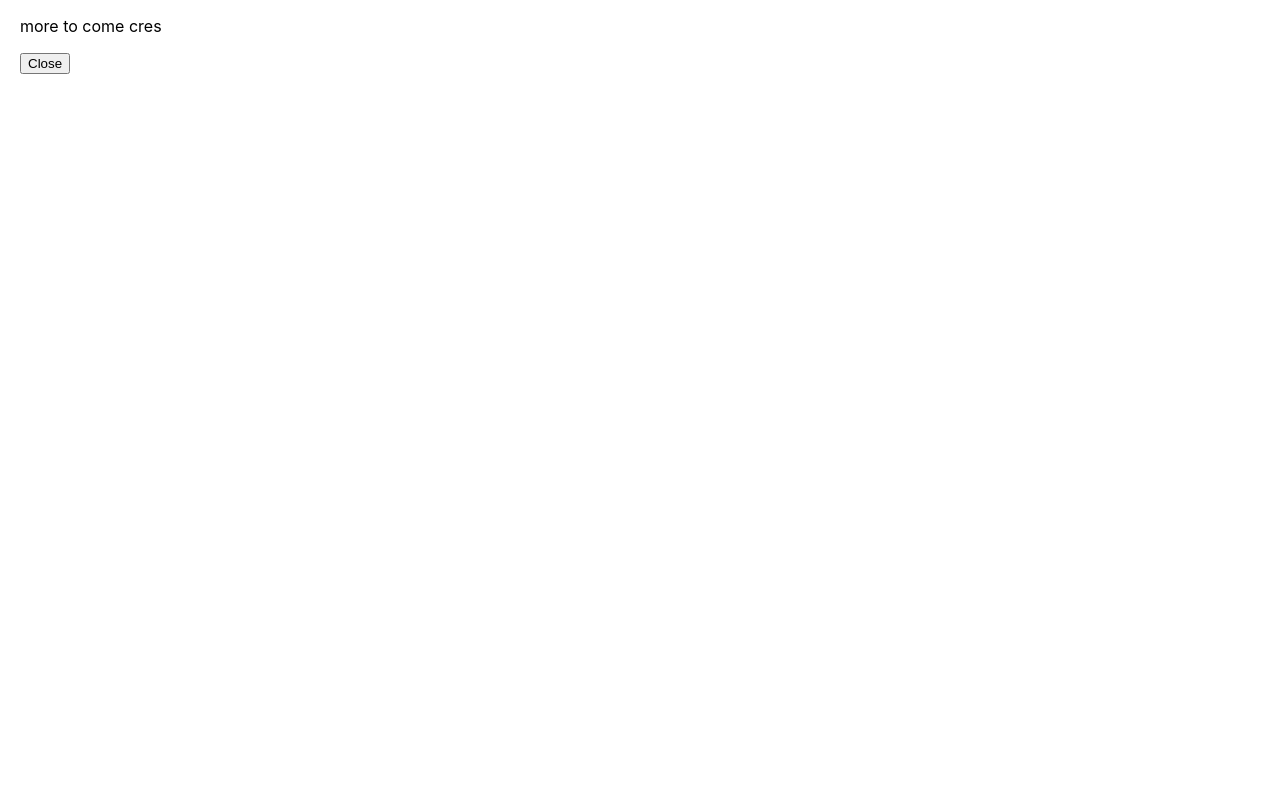
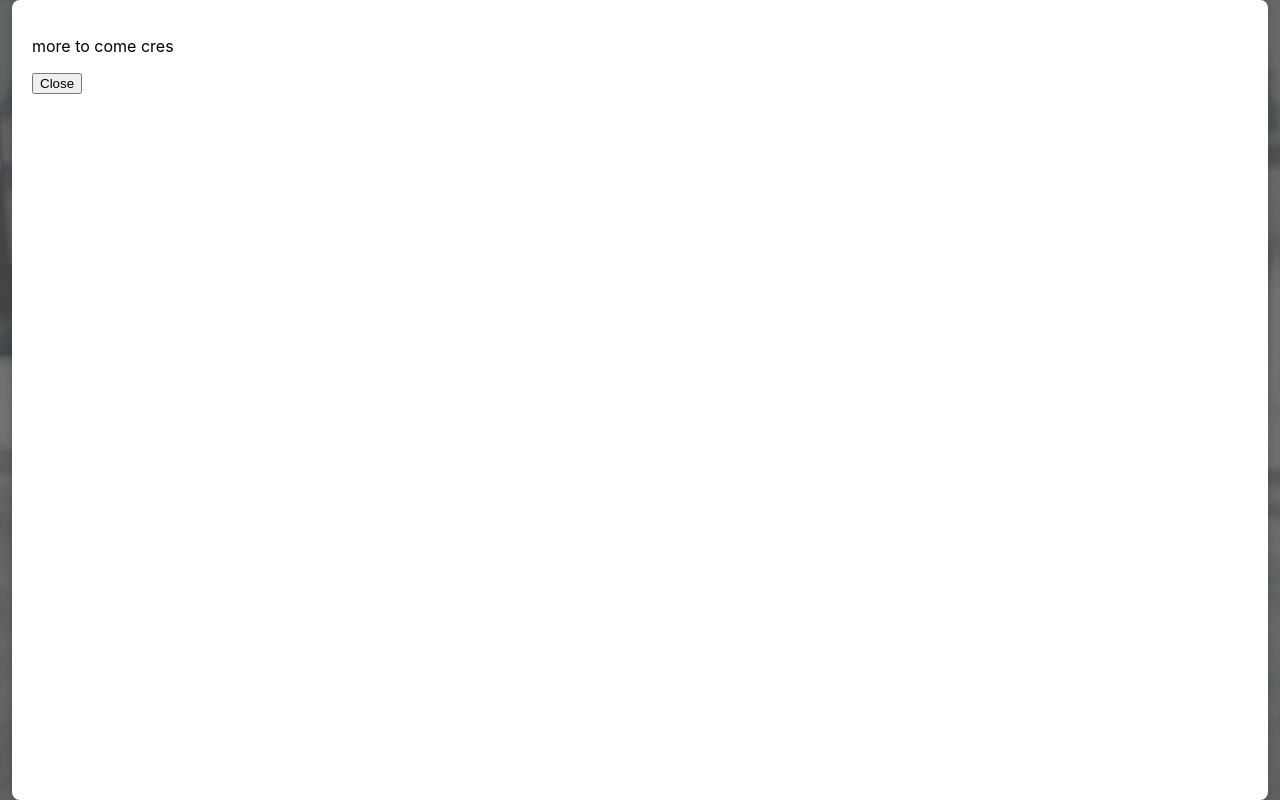
Before and after one commit to sarmenta3/weddingApp, a React (Create React App) app in the folder wedding-app/: page / in a window 1280 px wide. Both pictures are taken after a click on the button "Meet The Crew". Built offline with nearby package versions, Linux system fonts and the light colour scheme.

Commit message:
Make pop up little smaller

```diff
--- a/wedding-app/src/popUp/popup.css
+++ b/wedding-app/src/popUp/popup.css
@@ -14,8 +14,8 @@
 
 .popup-content {
   background-color: white;
-  width: 100vw;
-  height: 100vh;
+  width: 95vw;
+  height: 95vh;
   padding: 20px;
   border-radius: 8px;
   box-shadow: 0 2px 10px rgba(0, 0, 0, 0.2);
```
